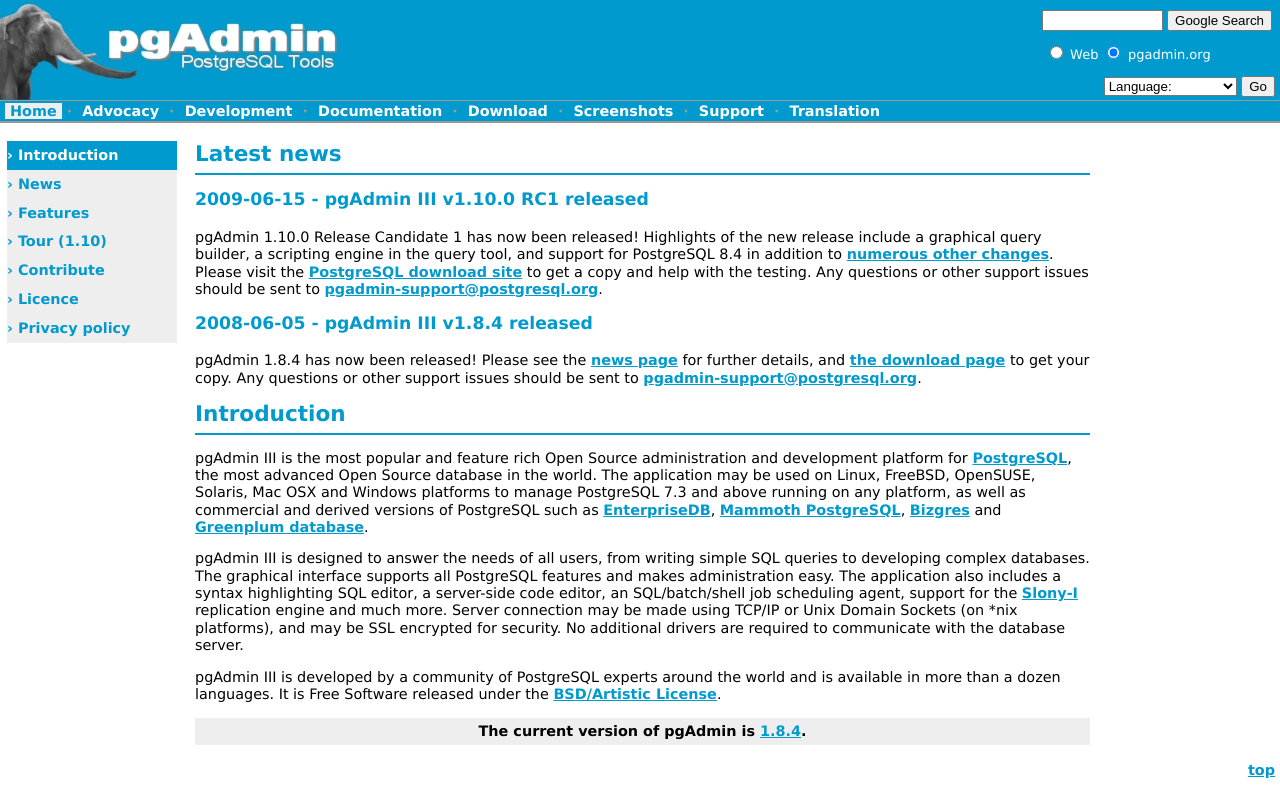
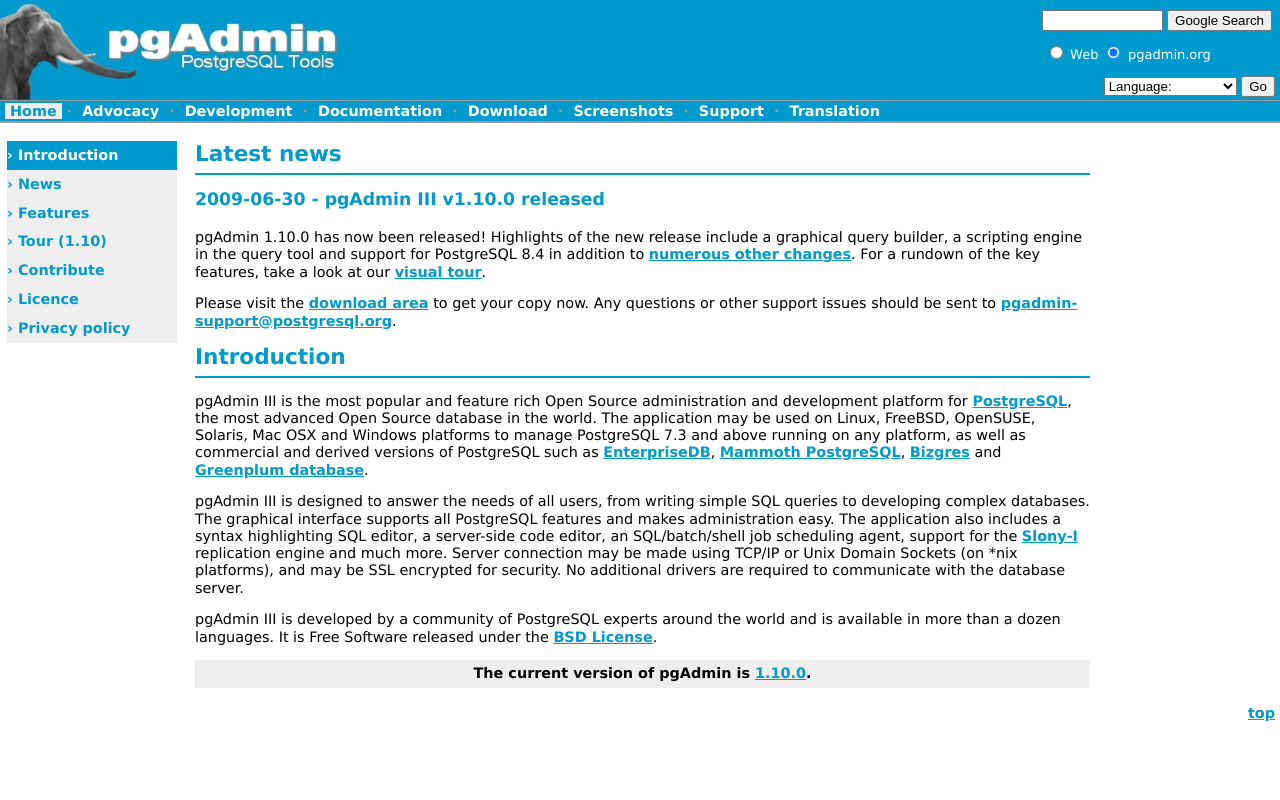
Before and after one commit to shish/pgadmin-www, a PHP site: page / in a window 1280 px wide. Run offline with PHP 8.4, Linux system fonts and the light colour scheme.

Commit message:
Update the website for 1.10
git-svn-id: svn://svn.pgadmin.org/trunk@7952 a7884b65-44f6-0310-8a51-81a127f17b15

```diff
--- a/docs/menu.php
+++ b/docs/menu.php
@@ -4,7 +4,8 @@ function www_menu()
 {
   $output = '
 <div' . www_current_menu_page("index.php") . '><a href="index.php">&rsaquo; ' . _("Introduction") . '</a></div>
-<div' . www_current_menu_page("dev/index.html") . '><a href="dev/index.html">&rsaquo; ' . sprintf(_("Beta %s"), "1.10") . '</a></div>
+<div' . www_current_menu_page("dev/index.html") . '><a href="dev/index.html">&rsaquo; ' . sprintf(_("Dev "), "1.11") . '</a></div>
+<div' . www_current_menu_page("1.10/index.html") . '><a href="1.10/index.html">&rsaquo; ' . sprintf(_("Release %s"), "1.10") . '</a></div>
 <div' . www_current_menu_page("1.8/index.html") . '><a href="1.8/index.html">&rsaquo; ' . sprintf(_("Release %s"), "1.8") . '</a></div>
 <div' . www_current_menu_page("1.6/index.html") . '><a href="1.6/index.html">&rsaquo; ' . sprintf(_("Release %s"), "1.6") . '</a></div>
 <div' . www_current_menu_page("1.4/index.html") . '><a href="1.4/index.html">&rsaquo; ' . sprintf(_("Release %s"), "1.4") . '</a></div>
--- a/download/macosx.php
+++ b/download/macosx.php
@@ -11,6 +11,7 @@ $PAGE_CONTENT = '
 
 <p>' . _("Mac OSX packages built on Panther are available up to pgAdmin v1.4.1. Newer versions are being built on Tiger. v1.6 and above are built as Mac Universal binaries for Intel and PPC architectures.") . '</p>
 <ul>
+  <li>' . sprintf(_("<a href=\"%s\">pgAdmin v%s</a>"), "http://www.postgresql.org/ftp/pgadmin3/release/v1.10.0/osx/", "1.10.0") . '<br />&nbsp;</li>
   <li>' . sprintf(_("<a href=\"%s\">pgAdmin v%s</a>"), "http://www.postgresql.org/ftp/pgadmin3/release/v1.8.4/osx/", "1.8.4") . '<br />&nbsp;</li>
   <li>' . sprintf(_("<a href=\"%s\">pgAdmin v%s</a>"), "http://www.postgresql.org/ftp/pgadmin3/release/v1.6.3/osx/", "1.6.3") . '<br />&nbsp;</li>
   <li>' . sprintf(_("<a href=\"%s\">pgAdmin v%s</a>"), "http://www.postgresql.org/ftp/pgadmin3/release/v1.4.3/osx/", "1.4.3") . '<br />&nbsp;</li>
--- a/download/source.php
+++ b/download/source.php
@@ -12,6 +12,7 @@ $PAGE_CONTENT = '
 <p>' . _("Source tarballs are available for users wishing to compile their own copy of pgAdmin, or those using platforms for which we do not supply prebuilt packages.") . '</p>
 
 <ul>
+  <li>' . sprintf(_("<a href=\"%s\">pgAdmin v%s</a>"), "http://www.postgresql.org/ftp/pgadmin3/release/v1.10.0/src/", "1.10.0") . '<br />&nbsp;</li>
   <li>' . sprintf(_("<a href=\"%s\">pgAdmin v%s</a>"), "http://www.postgresql.org/ftp/pgadmin3/release/v1.8.4/src/", "1.8.4") . '<br />&nbsp;</li>
   <li>' . sprintf(_("<a href=\"%s\">pgAdmin v%s</a>"), "http://www.postgresql.org/ftp/pgadmin3/release/v1.6.3/src/", "1.6.3") . '<br />&nbsp;</li>
   <li>' . sprintf(_("<a href=\"%s\">pgAdmin v%s</a>"), "http://www.postgresql.org/ftp/pgadmin3/release/v1.4.3/src/", "1.4.3") . '<br />&nbsp;</li>
--- a/download/windows.php
+++ b/download/windows.php
@@ -14,6 +14,7 @@ $PAGE_CONTENT = '
 <p>' . sprintf(_("Note that the <a href=\"%s\">pgInstaller</a> distribution of PostgreSQL for Windows includes a bundled copy of pgAdmin."), "http://www.postgresql.org/ftp/win32") . '</p>
 
 <ul>
+  <li>' . sprintf(_("<a href=\"%s\">pgAdmin v%s</a>"), "http://www.postgresql.org/ftp/pgadmin3/release/v1.10.0/win32/", "1.10.0") . '<br />&nbsp;</li>
   <li>' . sprintf(_("<a href=\"%s\">pgAdmin v%s</a>"), "http://www.postgresql.org/ftp/pgadmin3/release/v1.8.4/win32/", "1.8.4") . '<br />&nbsp;</li>
   <li>' . sprintf(_("<a href=\"%s\">pgAdmin v%s</a>"), "http://www.postgresql.org/ftp/pgadmin3/release/v1.6.3/win32/", "1.6.3") . '<br />&nbsp;</li>
   <li>' . sprintf(_("<a href=\"%s\">pgAdmin v%s</a>"), "http://www.postgresql.org/ftp/pgadmin3/release/v1.4.3/win32/", "1.4.3") . '<br />&nbsp;</li>
--- a/index.php
+++ b/index.php
@@ -7,13 +7,9 @@ $PAGE_CONTENT = '
 
 <h1>' . _("Latest news") . '</h1>
 
-<h2>' . sprintf(_("%s - pgAdmin III v%s released"), "2009-06-15", "1.10.0 RC1") . '</h2>
+<h2>' . sprintf(_("%s - pgAdmin III v%s released"), "2009-06-30", "1.10.0") . '</h2>
 
-<p>' . _("pgAdmin 1.10.0 Release Candidate 1 has now been released! Highlights of the new release include a graphical query builder, a scripting engine in the query tool, and support for PostgreSQL 8.4 in addition to <a href=\"/development/changelog.php\">numerous other changes</a>. Please visit the <a href=\"http://www.postgresql.org/ftp/pgadmin3/release/v1.10.0-rc1/\">PostgreSQL download site</a> to get a copy and help with the testing. Any questions or other support issues should be sent to <a href=\"mailto:pgadmin-support@postgresql.org\">pgadmin-support@postgresql.org</a>.") . '</a></p>
-
-<h2>' . sprintf(_("%s - pgAdmin III v%s released"), "2008-06-05", "1.8.4") . '</h2>
-
-<p>' . _("pgAdmin 1.8.4 has now been released! Please see the <a href=\"news.php\">news page</a> for further details, and <a href=\"/download/\">the download page</a> to get your copy. Any questions or other support issues should be sent to <a href=\"mailto:pgadmin-support@postgresql.org\">pgadmin-support@postgresql.org</a>.") . '</a></p>
+<p>' . _("pgAdmin 1.10.0 has now been released! Highlights of the new release include a graphical query builder, a scripting engine in the query tool and support for PostgreSQL 8.4 in addition to <a href=\"/development/changelog.php\">numerous other changes</a>. For a rundown of the key features, take a look at our <a href=\"/visualtour.php\">visual tour</a>.") . '</p><p>' . _("Please visit the <a href=\"download\">download area</a> to get your copy now. Any questions or other support issues should be sent to <a href=\"mailto:pgadmin-support@postgresql.org\">pgadmin-support@postgresql.org</a>.") . '</a></p>
 
 <h1>' . _("Introduction") . '</h1>
 
@@ -21,10 +17,10 @@ $PAGE_CONTENT = '
 
 <p>' . sprintf(_("pgAdmin III is designed to answer the needs of all users, from writing simple SQL queries to developing complex databases. The graphical interface supports all PostgreSQL features and makes administration easy. The application also includes a syntax highlighting SQL editor, a server-side code editor, an SQL/batch/shell job scheduling agent, support for the <a href=\"%s\">Slony-I</a> replication engine and much more. Server connection may be made using TCP/IP or Unix Domain Sockets (on *nix platforms), and may be SSL encrypted for security. No additional drivers are required to communicate with the database server."), "http://slony.info/") . '</p>
 
-<p>' . sprintf(_("pgAdmin III is developed by a community of PostgreSQL experts around the world and is available in more than a dozen languages. It is Free Software released under the <a href=\"%s\">BSD/Artistic License</a>."), "licence.php") . '</p>
+<p>' . sprintf(_("pgAdmin III is developed by a community of PostgreSQL experts around the world and is available in more than a dozen languages. It is Free Software released under the <a href=\"%s\">BSD License</a>."), "licence.php") . '</p>
 
 <div class="pgaBanner">
-' . sprintf(_("The current version of pgAdmin is <a href=\"/download/\">%s</a>."), "1.8.4") . '
+' . sprintf(_("The current version of pgAdmin is <a href=\"/download/\">%s</a>."), "1.10.0") . '
 </div>
 
 ';
```
Also changed, not shown: include/doc.php (+9 -0 lines), .htaccess.
